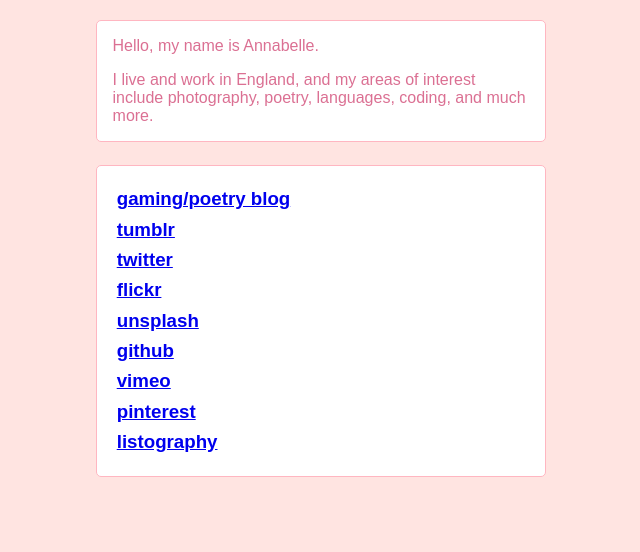
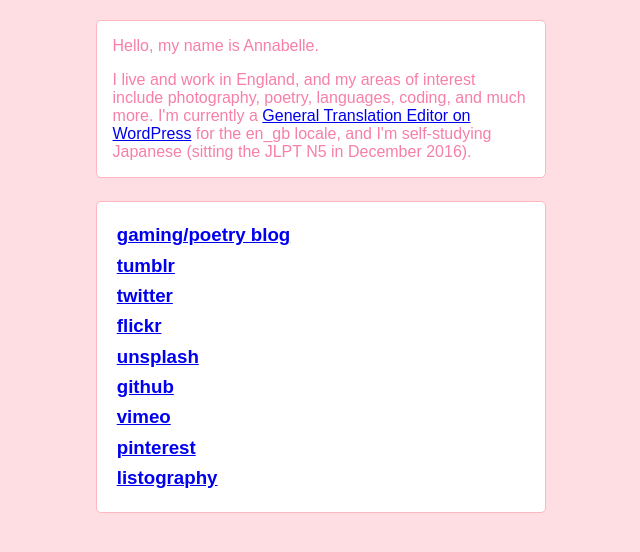
Before and after one commit to yayannabelle/yayannabelle.github.io, a plain HTML site: page index.html in a window 1280 px wide. Shown: the part 148-700 px from the top of the page, without its empty margins (38-678 px from the left). Drawn offline with Linux system fonts and the light colour scheme; a web font is replaced by a local one.

Commit message:
160926 update

```diff
--- a/index.html
+++ b/index.html
@@ -7,8 +7,8 @@
     <style>
       html {
         font-family: 'Amiko', sans-serif;
-        background-color: mistyrose;
-        color: palevioletred;
+        background-color: #ffdee3;
+        color: #f77fa8;
       }
       #main {
         width: 100%;
@@ -60,7 +60,7 @@
         color: pink;
       }
       a:visited{
-        color: lightpink;
+        color: #f3a6cd;
       }
 
       .uni {
@@ -101,7 +101,7 @@
         <p>
           Hello, my name is Annabelle.
         </p>
-        <p>I live and work in England, and my areas of interest include photography, poetry, languages, coding, and much more.
+        <p>I live and work in England, and my areas of interest include photography, poetry, languages, coding, and much more. I'm currently a <a href="https://profiles.wordpress.org/yayannabelle" target="_blank">General Translation Editor on WordPress</a> for the en_gb locale, and I'm self-studying Japanese (sitting the JLPT N5 in December 2016).
         </p>
         <!-- <img src="http://emojione.com/wp-content/uploads/assets/emojis/1f984.svg" alt="unicorn" class="uni3"/> -->
       </div>
```
